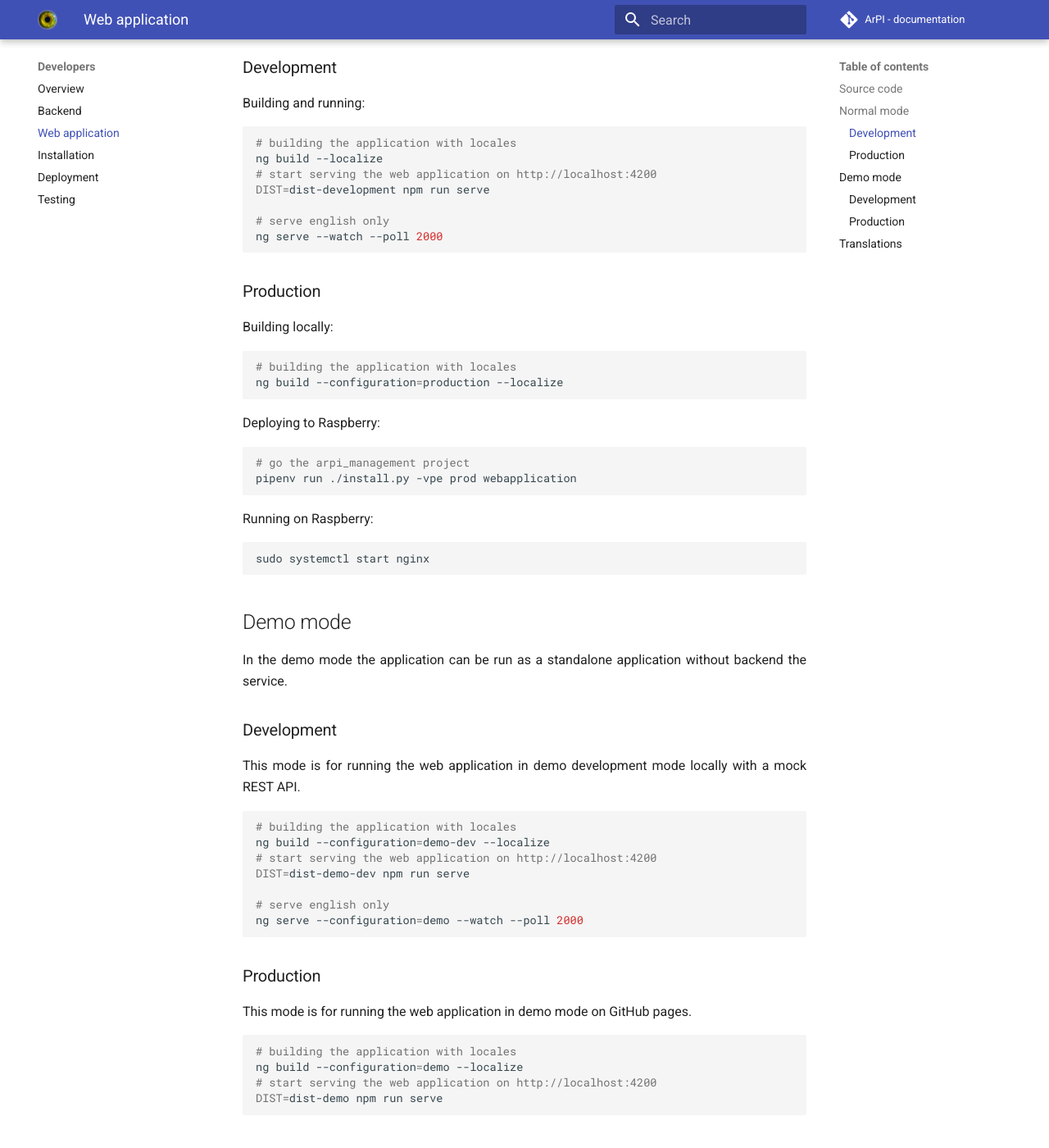
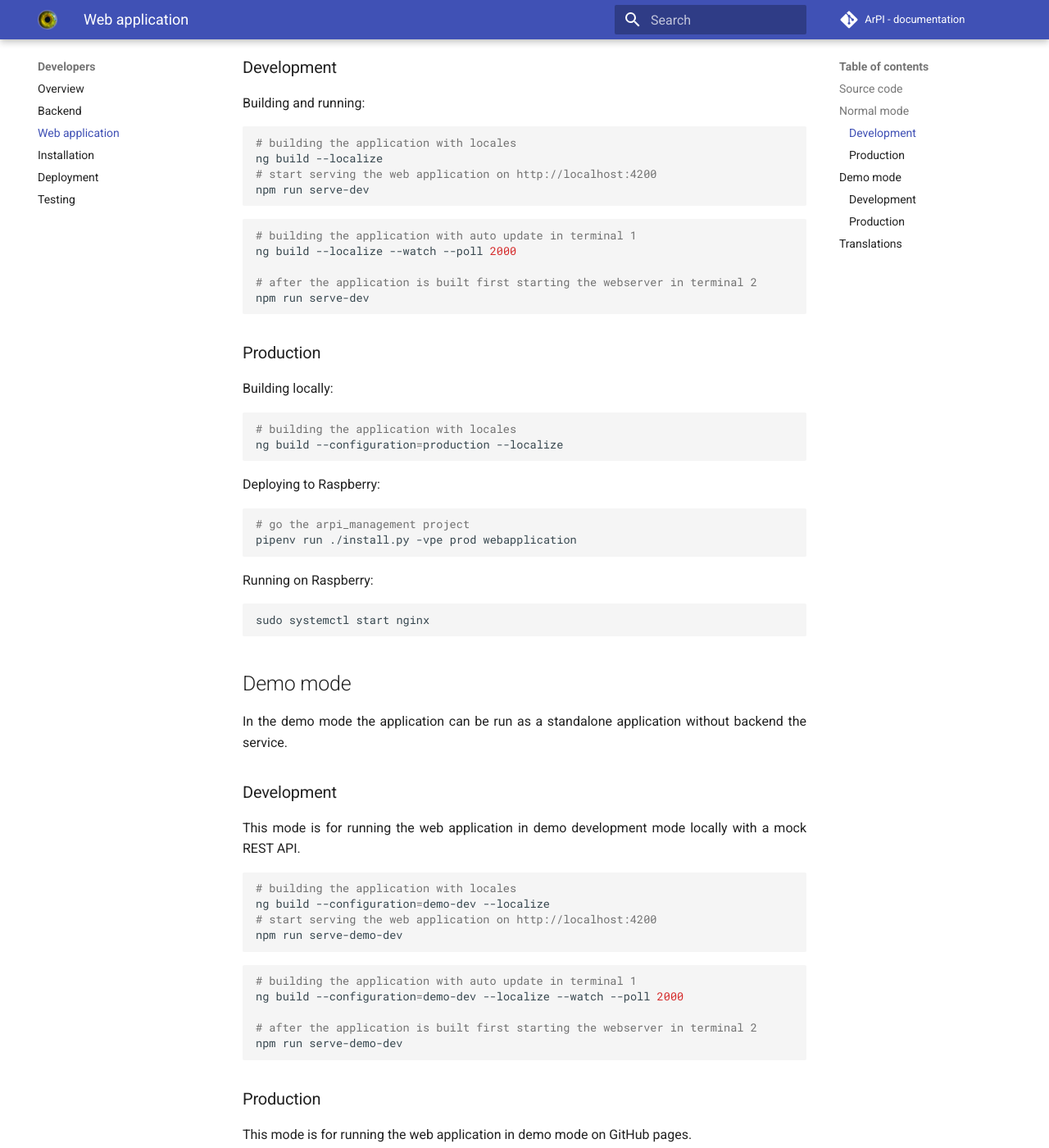
Before and after one commit to ArPIHomeSecurity/arpi_documentation, an MkDocs documentation site: the page built from docs/developers/web_application.md, in a window 1280 px wide and 1400 px high, scrolled down 687 px. Shown: the whole window at 82% size. Built offline with MkDocs 1.6.1 and Material for MkDocs 9.7.7, drawn with Linux system fonts in a browser that asks for light colours; comment, search, counter and statistics services are not loaded.

````diff
--- a/docs/developers/web_application.md
+++ b/docs/developers/web_application.md
@@ -26,10 +26,15 @@ Building and running:
 # building the application with locales
 ng build --localize
 # start serving the web application on http://localhost:4200
-DIST=dist-development npm run serve
+npm run serve-dev
+```
 
-# serve english only
-ng serve --watch --poll 2000
+```bash
+# building the application with auto update in terminal 1
+ng build --localize --watch --poll 2000
+
+# after the application is built first starting the webserver in terminal 2
+npm run serve-dev
 ```
 
 ### Production
@@ -65,10 +70,15 @@ a mock REST API.
 # building the application with locales
 ng build --configuration=demo-dev --localize
 # start serving the web application on http://localhost:4200
-DIST=dist-demo-dev npm run serve
+npm run serve-demo-dev
+```
 
-# serve english only
-ng serve --configuration=demo --watch --poll 2000
+```bash
+# building the application with auto update in terminal 1
+ng build --configuration=demo-dev --localize --watch --poll 2000
+
+# after the application is built first starting the webserver in terminal 2
+npm run serve-demo-dev
 ```
 
 ### Production
@@ -79,7 +89,7 @@ This mode is for running the web application in demo mode on GitHub pages.
 # building the application with locales
 ng build --configuration=demo --localize
 # start serving the web application on http://localhost:4200
-DIST=dist-demo npm run serve
+npm run serve-demo
 ```
 
 ## Translations
````
Also changed, not shown: docs/developers/deployment.md (+17 -4 lines).
